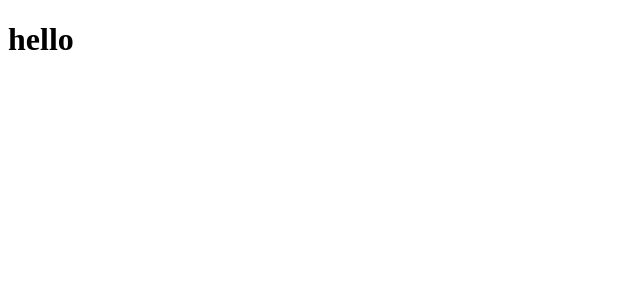
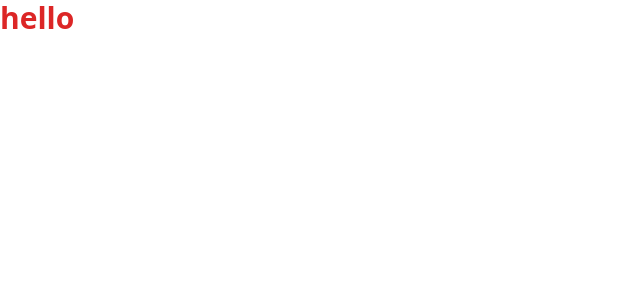
Before and after one commit to AMDHAAROON/portfolio, a React (Create React App) app: page / in a window 1280 px wide. Shown: the top 300 px of the page, without its empty margins (0-640 px from the left). Built offline with nearby package versions, Linux system fonts and the light colour scheme.

Commit message:
Correcting the setup for tailwind css

```diff
--- a/package.json
+++ b/package.json
@@ -36,6 +36,7 @@
     ]
   },
   "devDependencies": {
-    "ajv": "^7.2.4"
+    "ajv": "^7.2.4",
+     "tailwindcss": "^3.4.16"
   }
 }
--- a/src/App.js
+++ b/src/App.js
@@ -4,7 +4,7 @@ import './App.css';
 function App() {
   return (
     <div className="App">
-      <h1 className="text-3xl font-bold underline text-red-600">hello</h1>
+      <h1 className="text-3xl font-bold  text-red-600">hello</h1>
     </div>
   );
 }
--- /dev/null
+++ b/tailwind.config.js
@@ -0,0 +1,8 @@
+/** @type {import('tailwindcss').Config} */
+module.exports = {
+  content: [ "./src/**/*.{js,jsx,ts,tsx}",],
+  theme: {
+    extend: {},
+  },
+  plugins: [],
+}
```
Also changed, not shown: 1 other file (tests, documents, lock files or other folders).
